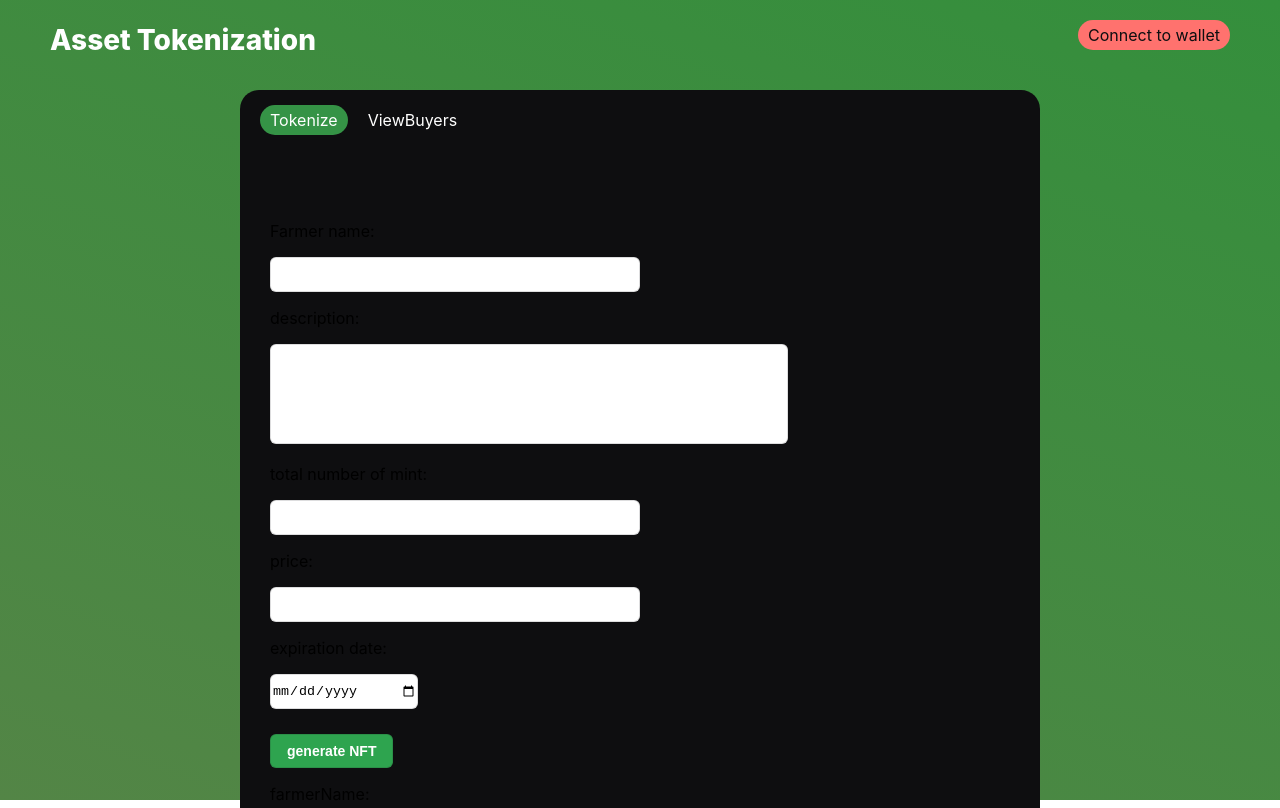
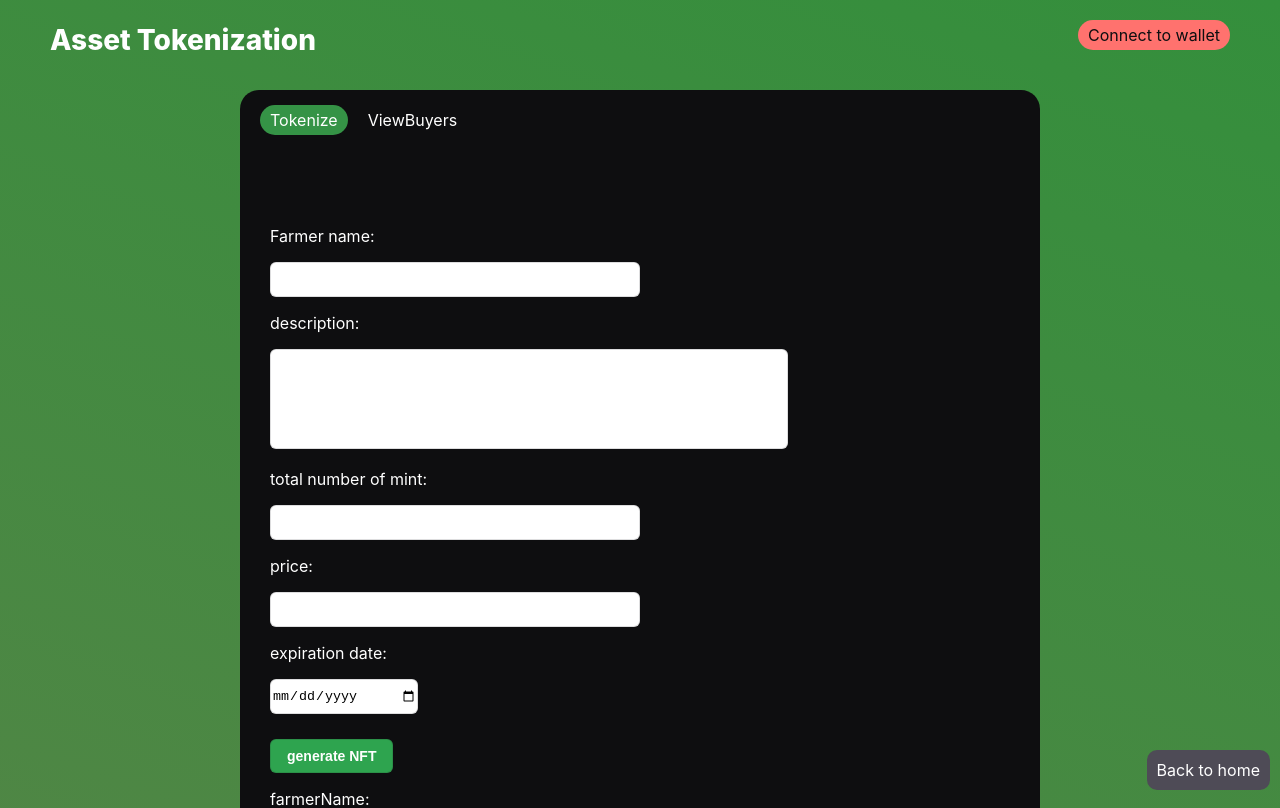
Before and after one commit to unchain-tech/AVAX-Asset-Tokenization, a Next.js app in the folder client/: page /FarmerPage in a window 1280 px wide. Shown: the top 808 px of the page. Built offline with nearby package versions, Linux system fonts and the light colour scheme.

Commit message:
refactor

```diff
--- a/client/components/Button/ForFarmerButton.tsx
+++ b/client/components/Button/LinkToPageButton.tsx
@@ -1,7 +1,6 @@
 import Link from "next/link";
-import { ElementType, ReactNode } from "react";
 import { MdKeyboardArrowRight } from "react-icons/md";
-import styles from "./Button.module.css";
+import styles from "./LinkToPageButton.module.css";
 
 type Props = {
   linkTo: string;
@@ -9,7 +8,7 @@ type Props = {
   description: string;
 };
 
-export default function ForFarmerButton({
+export default function LinkToPageButton({
   linkTo,
   icon_left,
   description,
--- a/client/components/Container/FarmerContainer.module.css
+++ b/client/components/Container/FarmerContainer.module.css
@@ -1,3 +1,7 @@
+.container {
+    padding-bottom: 30px;
+}
+
 .selectTab {
     margin: 0px auto;
     width: 800px;
@@ -32,7 +36,7 @@
 .tabBody {
     margin: 0px auto;
     width: 800px;
-    padding-top: 5px;
+    padding-top: 10px;
     background-color: #0e0e10;
     border-radius: 0px 0px 19px 19px;
     border-top: 0px;
--- a/client/components/Container/FarmerContainer.tsx
+++ b/client/components/Container/FarmerContainer.tsx
@@ -14,7 +14,7 @@ export default function FarmerContainer() {
   };
 
   return (
-    <div>
+    <div className={styles.container}>
       <div className={styles.selectTab}>
         <div
           className={
--- a/client/components/Container/HomeContainer.tsx
+++ b/client/components/Container/HomeContainer.tsx
@@ -1,4 +1,4 @@
-import ForFarmerButton from "../Button/ForFarmerButton";
+import LinkToPageButton from "../Button/LinkToPageButton";
 import { MdAgriculture, MdList } from "react-icons/md";
 import styles from "./HomeContainer.module.css";
 
@@ -6,14 +6,14 @@ export default function HomeContainer() {
   return (
     <div>
       <div className={styles.centerContent}>
-        <ForFarmerButton
+        <LinkToPageButton
           linkTo={"/FarmerPage"}
           icon_left={<MdAgriculture size={50} />}
           description={"For Farmer"}
         />
       </div>
       <div className={styles.centerContent}>
-        <ForFarmerButton
+        <LinkToPageButton
           linkTo={"/BuyerPage"}
           icon_left={<MdList size={50} />}
           description={"For Buyer"}
--- a/client/components/Layout/DefaultLayout.module.css
+++ b/client/components/Layout/DefaultLayout.module.css
@@ -1,8 +1,3 @@
-.pageBody{
-    height: 100vh;
-    background: linear-gradient(20deg, rgb(83, 133, 70) 0%, rgb(27, 151, 52) 180%);
-}
-
 .navBar {
   height: 80px;
   display: flex;
@@ -56,9 +51,17 @@
   border-radius: 15px;
 }
 
-@media only screen and (max-width: 900px) {
-  .navBar {
-    color: #c8332e;
-  }
-  /* TODO ウォレット情報の配置をかえる */
+.backToHome {
+  background-color: #4e4b56;
+  width: fit-content;
+  border-radius: 10px;
+  padding: 10px;
+  margin: 10px;
+  position: fixed;
+  right: 0;
+  bottom: 0;
 }
+
+.backToHome:hover {
+  background-color: #0e0e10;
+}
--- a/client/components/Layout/DefaultLayout.tsx
+++ b/client/components/Layout/DefaultLayout.tsx
@@ -12,7 +12,7 @@ export default function DefaultLayout({ children, home }: Props) {
   const [currentAccount, connectWallet] = useContext(CurrentAccountContext);
 
   return (
-    <div className={styles.pageBody}>
+    <div>
       <div className={styles.navBar}>
         <div className={styles.rightHeader}>
           <div className={styles.appName}> Asset Tokenization </div>
@@ -31,11 +31,9 @@ export default function DefaultLayout({ children, home }: Props) {
       </div>
       <div>{children}</div>
       {!home && (
-        <div className={styles.backToHome}>
-          <Link href="/">
-            <div>← Back to home</div>
-          </Link>
-        </div>
+        <Link href="/">
+          <div className={styles.backToHome}>Back to home</div>
+        </Link>
       )}
     </div>
   );
--- a/client/styles/globals.css
+++ b/client/styles/globals.css
@@ -4,6 +4,8 @@ body {
   margin: 0;
   font-family: -apple-system, BlinkMacSystemFont, Segoe UI, Roboto, Oxygen,
     Ubuntu, Cantarell, Fira Sans, Droid Sans, Helvetica Neue, sans-serif;
+  background: linear-gradient(20deg, rgb(83, 133, 70) 0%, rgb(27, 151, 52) 180%);
+  color: white;
 }
 
 a {
@@ -19,8 +21,4 @@ a {
   html {
     color-scheme: dark;
   }
-  body {
-    color: white;
-    background: black;
-  }
 }
```
Also changed, not shown: client/components/Button/LinkToPageButton.module.css (renamed from client/components/Button/Button.module.css).
